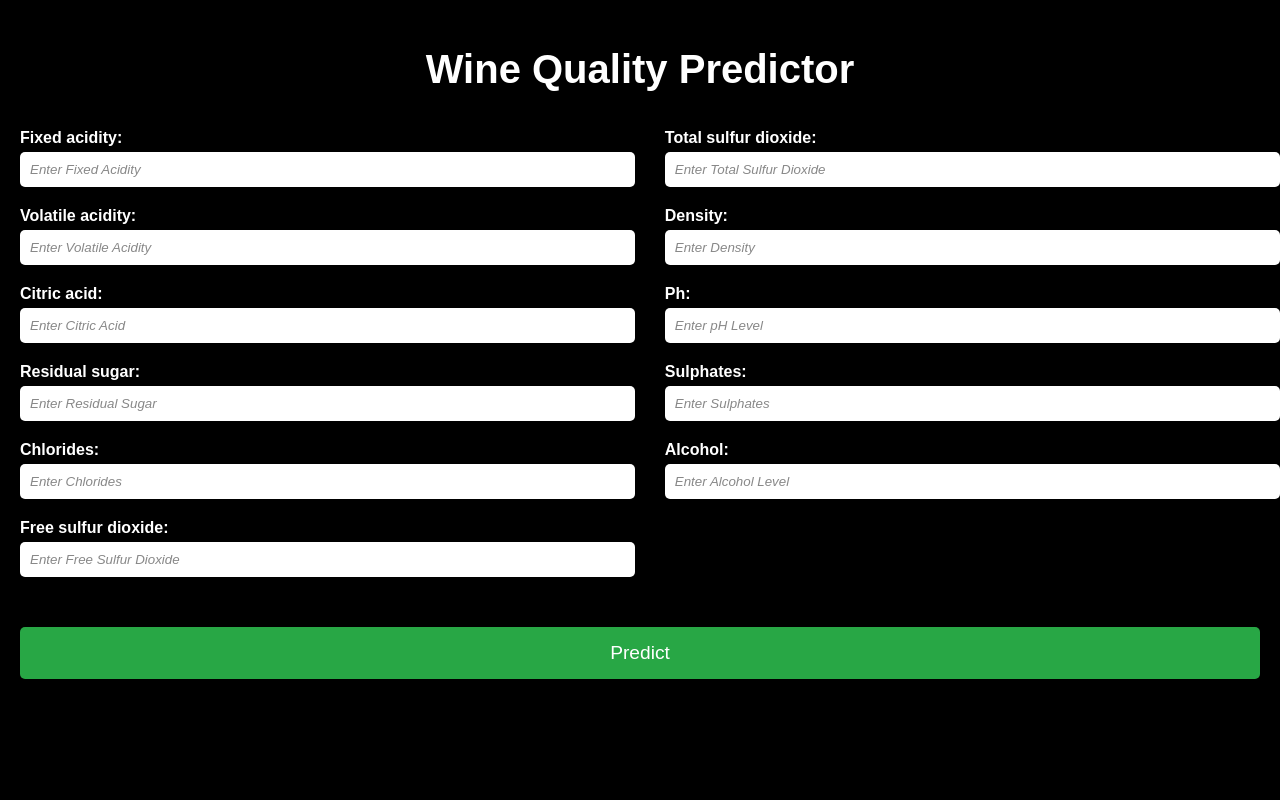
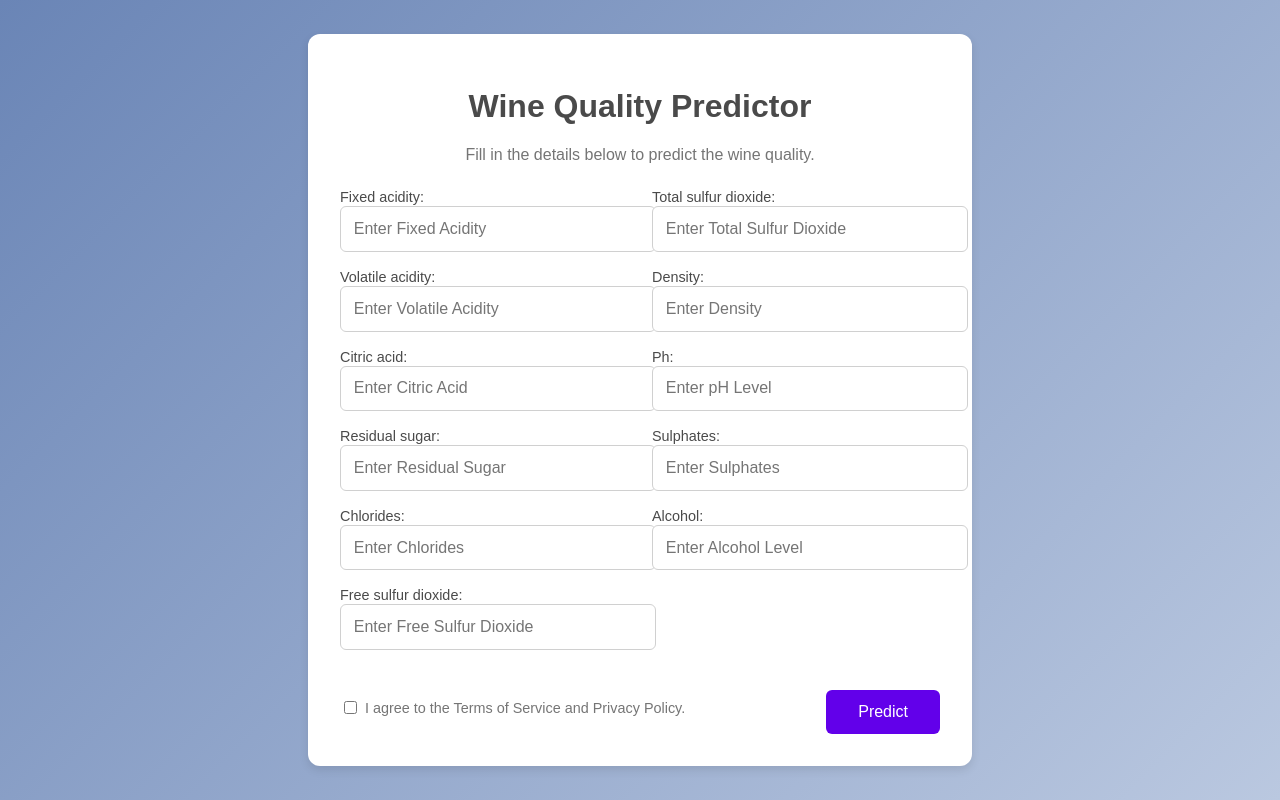
Before and after one commit to Muthupalani/wine-quality-predictor, a Flask app: page / in a window 1280 px wide. Run offline with Flask 3, Linux system fonts and the light colour scheme; parts of the project's set-up code (start-up, migrations or seed data) failed here and were passed over.

Commit message:
second commit

```diff
--- a/static/css/styles.css
+++ b/static/css/styles.css
@@ -1,125 +1,94 @@
-/* General Styles */
+/* CSS for the page background and form styling */
 body {
-    font-family: Arial, sans-serif;
-    background-color: black; /* Set black background color */
     margin: 0;
-    padding: 20px;
-    color: white; /* Text color for labels and headings */
+    font-family: 'Arial', sans-serif;
+    background: linear-gradient(135deg, #6a85b6, #bac8e0);
+    display: flex;
+    justify-content: center;
+    align-items: center;
+    height: 100vh;
 }
 
-/* Headings */
-h1 {
-    text-align: center;
-    font-size: 2.5rem;
-    color: white; /* White title */
-    text-shadow: 2px 2px 5px rgba(0, 0, 0, 0.5);
-    animation: fadeIn 1s;
+.main-container {
+    background-color: white;
+    padding: 2rem;
+    border-radius: 12px;
+    box-shadow: 0 4px 10px rgba(0, 0, 0, 0.1);
+    max-width: 600px;
+    width: 100%;
 }
 
-/* Layout for Input Form */
+.form-header {
+    text-align: center;
+}
+
+.form-header h1 {
+    font-size: 2rem;
+    color: #4a4a4a;
+}
+
+.form-header p {
+    color: #757575;
+}
+
 .input-columns {
     display: flex;
     justify-content: space-between;
-    margin: 20px 0;
-    animation: fadeInUp 1.2s;
+    margin-top: 1.5rem;
 }
 
 .left-column, .right-column {
     width: 48%;
 }
 
-label {
-    display: block;
-    margin: 10px 0 5px;
-    font-weight: bold;
-    color: white; /* Keep labels white */
+input[type="text"] {
+    width: 100%;
+    padding: 0.8rem;
+    margin-bottom: 1rem;
+    border-radius: 6px;
+    border: 1px solid #d0d0d0;
+    font-size: 1rem;
 }
 
-input {
-    width: 100%;
-    padding: 10px;
-    margin-bottom: 10px;
-    border: none;
-    border-radius: 5px;
-    background: white; /* Set input box background to white */
-    color: #333;
-    box-shadow: 0px 4px 6px rgba(0, 0, 0, 0.1);
-    transition: background-color 0.3s ease;
+input[type="text"]:focus {
+    border-color: #6200ea;
+    outline: none;
 }
 
-input:focus {
-    background-color: #e6ffe6;
+label {
+    font-size: 0.9rem;
+    color: #4a4a4a;
+    margin-bottom: 0.5rem;
 }
 
-input::placeholder {
-    color: #888;
-    font-style: italic;
+.form-footer {
+    display: flex;
+    justify-content: space-between;
+    align-items: center;
+    margin-top: 1.5rem;
 }
 
-button {
-    background-color: #28a745;
-    color: white;
-    border: none;
-    padding: 15px;
-    border-radius: 5px;
-    cursor: pointer;
-    width: 100%;
-    font-size: 1.2rem;
-    box-shadow: 0px 4px 6px rgba(0, 0, 0, 0.1);
-    transition: transform 0.3s, background-color 0.3s;
-    margin-top: 20px;
+.checkbox-container {
+    display: flex;
+    align-items: center;
+    font-size: 0.9rem;
+    color: #757575;
 }
 
-button:hover {
-    background-color: #218838;
-    transform: scale(1.05);
+.checkbox-container input {
+    margin-right: 0.5rem;
 }
 
-/* Result Page Styling */
-.result-container {
-    background: rgba(255, 255, 255, 0.9); /* Light background for result */
-    padding: 30px;
-    border-radius: 10px;
-    text-align: center;
-    max-width: 600px;
-    margin: 100px auto;
-    animation: fadeInUp 1s ease;
-    color: black; /* Black text for better contrast */
+button[type="submit"] {
+    background-color: #6200ea;
+    color: white;
+    padding: 0.8rem 2rem;
+    border: none;
+    border-radius: 6px;
+    font-size: 1rem;
+    cursor: pointer;
 }
 
-h2 {
-    font-size: 2rem;
-    margin-bottom: 20px;
-    color: black;
+button[type="submit"]:hover {
+    background-color: #3700b3;
 }
-
-a {
-    color: #00bfff;
-    font-size: 1.2rem;
-    text-decoration: none;
-}
-
-a:hover {
-    color: #fff;
-}
-
-/* Animations */
-@keyframes fadeIn {
-    from {
-        opacity: 0;
-    }
-    to {
-        opacity: 1;
-    }
-}
-
-@keyframes fadeInUp {
-    from {
-        opacity: 0;
-        transform: translateY(20px);
-    }
-    to {
-        opacity: 1;
-        transform: translateY(0);
-    }
-}
--- a/templates/index.html
+++ b/templates/index.html
@@ -8,7 +8,11 @@
     <script src="{{ url_for('static', filename='js/scripts.js') }}" defer></script>
 </head>
 <body>
+    <div class="main-container">
+        <div class="form-header">
             <h1>Wine Quality Predictor</h1>
+            <p>Fill in the details below to predict the wine quality.</p>
+        </div>
         <form action="/predict" method="POST" id="prediction-form">
             <div class="input-columns">
                 <div class="left-column">
@@ -33,7 +37,14 @@
                     {% endfor %}
                 </div>
             </div>
+            <div class="form-footer">
+                <label class="checkbox-container">
+                    <input type="checkbox" name="terms" required>
+                    I agree to the Terms of Service and Privacy Policy.
+                </label>
                 <button type="submit">Predict</button>
+            </div>
         </form>
+    </div>
 </body>
 </html>
```
Lines whose indentation alone changed are shown as unchanged.
